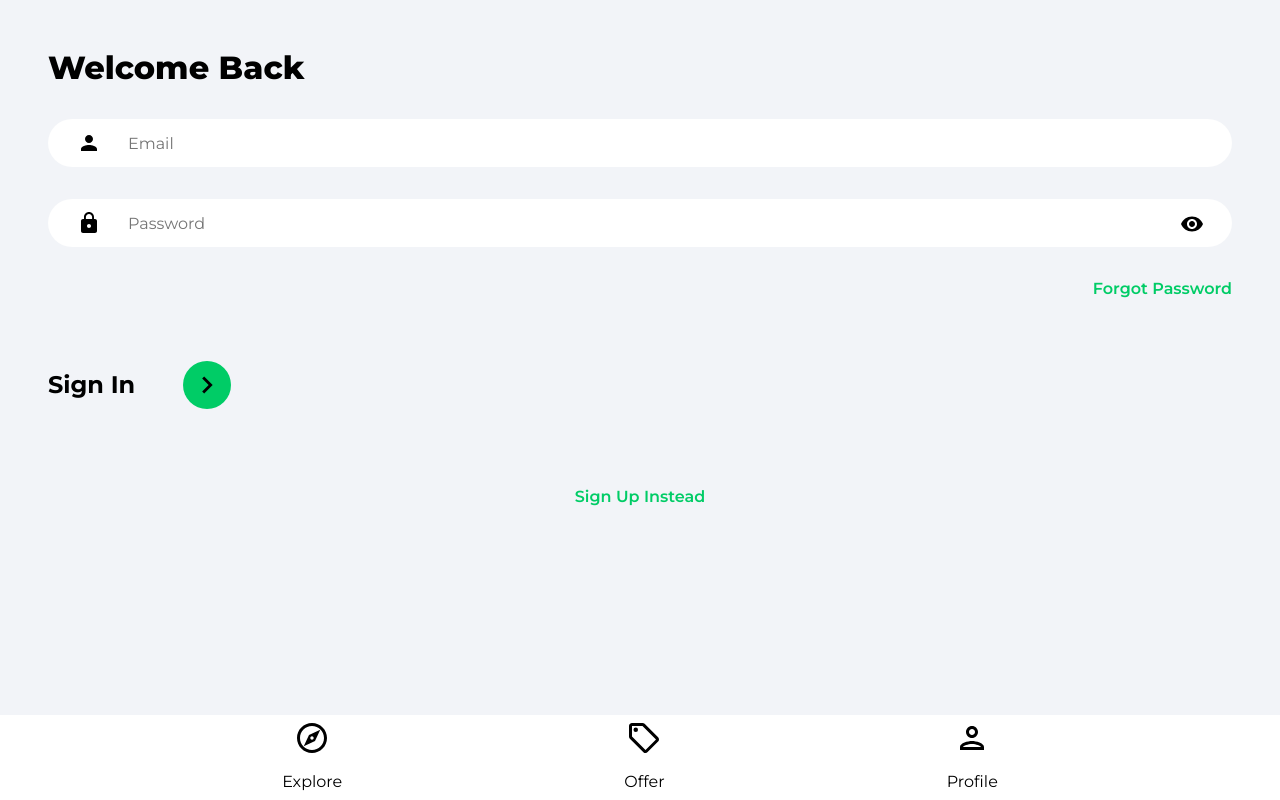
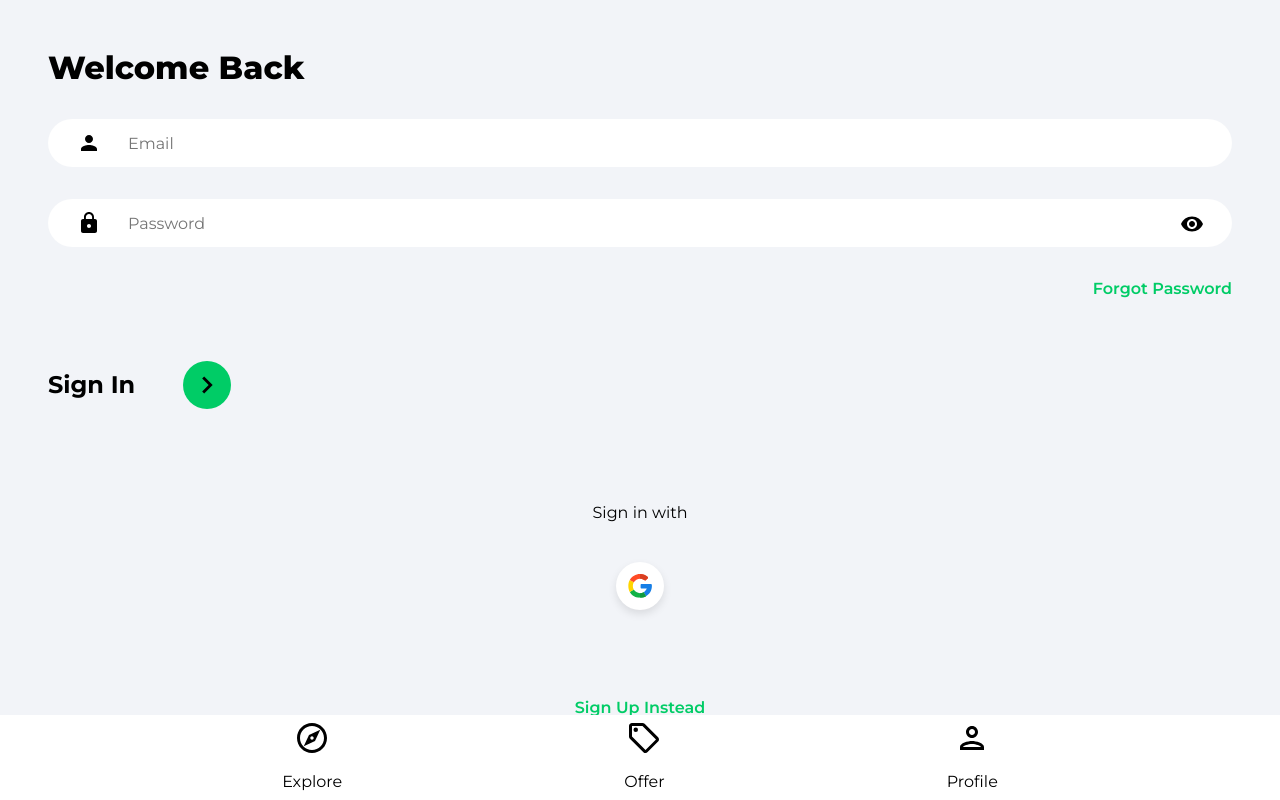
Before and after one commit to OlgaMinaievaWebDev/house-marketplace, a React (Vite) app: page /sign-in in a window 1280 px wide. Built offline with nearby package versions, Linux system fonts and the light colour scheme.

Commit message:
Google Auth

```diff
--- /dev/null
+++ b/src/components/OAuth.jsx
@@ -0,0 +1,47 @@
+import { useLocation, useNavigate } from "react-router-dom";
+import { getAuth, signInWithPopup, GoogleAuthProvider } from "firebase/auth";
+import { doc, setDoc, getDoc, serverTimestamp } from "firebase/firestore";
+import { db } from "../firebase.config";
+import { toast } from "react-toastify";
+import googleIcon from "../assets/svg/googleIcon.svg";
+
+function OAuth() {
+  const navigate = useNavigate();
+  const location = useLocation();
+
+  const onGoogleClick = async () => {
+    try {
+      const auth = getAuth();
+      const provider = new GoogleAuthProvider();
+      const result = await signInWithPopup(auth, provider);
+      const user = result.user;
+
+      //check for user
+      const docRef = doc(db, "users", user.uid);
+      const docSnap = await getDoc(docRef);
+
+      //if user doesn't exist create one
+      if (!docSnap.exists()) {
+        await setDoc(doc(db, "users", user.uid), {
+          name: user.displayName,
+          email: user.email,
+          timestamp: serverTimestamp(),
+        });
+      }
+      navigate("/");
+    } catch (error) {
+      toast.error("Could not authorize with Google");
+    }
+  };
+
+  return (
+    <div className="socialLogin">
+      <p>Sign {location.pathname === "/sign-up" ? "up" : "in"} with</p>
+      <button className="socialIconDiv" onClick={onGoogleClick}>
+        <img className="socialIconImg" src={googleIcon} alt="google" />
+      </button>
+    </div>
+  );
+}
+
+export default OAuth;
--- a/src/pages/ForgotPassword.jsx
+++ b/src/pages/ForgotPassword.jsx
@@ -7,7 +7,9 @@
 function ForgotPassword() {
   const [email, setEmail] = useState("");
 
-  const onChange = (e) => {};
+  const onChange = (e) => {
+    setEmail(e.target.value);
+  };
   const onSubmit = async (e) => {
     e.preventDefault();
     try {
--- a/src/pages/SignIn.jsx
+++ b/src/pages/SignIn.jsx
@@ -4,6 +4,7 @@
 import { getAuth, signInWithEmailAndPassword } from "firebase/auth";
 import arrowRightIcon from "../assets/svg/keyboardArrowRightIcon.svg";
 import visibilityIcon from "../assets/svg/visibilityIcon.svg";
+import OAuth from "../components/OAuth";
 
 function SignIn() {
   const [showPassword, setShowPassword] = useState(false);
@@ -81,7 +82,8 @@
             </button>
           </div>
         </form>
-        {/* Google Auth */}
+
+        <OAuth />
         <Link to="/sign-up" className="registerLink">
           Sign Up Instead
         </Link>
--- a/src/pages/SignUp.jsx
+++ b/src/pages/SignUp.jsx
@@ -10,6 +10,7 @@
 import { db } from "../firebase.config";
 import arrowRightIcon from "../assets/svg/keyboardArrowRightIcon.svg";
 import visibilityIcon from "../assets/svg/visibilityIcon.svg";
+import OAuth from "../components/OAuth";
 
 function SignUp() {
   const [showPassword, setShowPassword] = useState(false);
@@ -103,7 +104,7 @@
             </button>
           </div>
         </form>
-        {/* Google Auth */}
+        <OAuth />
         <Link to="/sign-in" className="registerLink">
           Sign In Instead
         </Link>
```
